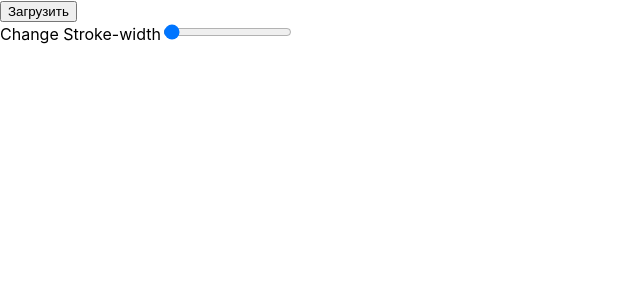
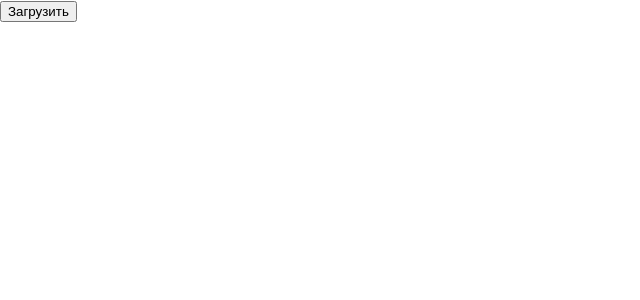
Before and after one commit to igor-danilov1994/SVG-converter, a React (Create React App) app in the folder my-app/: page / in a window 1280 px wide. Shown: the top 300 px of the page, without its empty margins (0-640 px from the left). Built offline with nearby package versions, Linux system fonts and the light colour scheme.

Commit message:
add change stroke-width to path in svg

```diff
--- a/my-app/src/App.tsx
+++ b/my-app/src/App.tsx
@@ -1,7 +1,8 @@
 import * as React from "react";
 import "./App.css";
+import {useState} from "react";
 
-function App() {
+export function App() {
     const ref = React.useRef<HTMLInputElement | null>(null);
     const fileContentsRef = React.useRef<HTMLDivElement | null>(null);
 
@@ -9,7 +10,7 @@ function App() {
 
     const [svgHTML, setSvgHTML] = React.useState("");
 
-    const [stroke, setStroke] = React.useState(0.1)
+    const [countPath, setCountPath] = useState<any[]>([])
 
     const handleClick = () => ref.current !== null && ref.current.click();
 
@@ -17,7 +18,19 @@ function App() {
     React.useEffect(() => {
         let svg = document.getElementsByTagName('svg')
         SvgCode.current = svg
-    })
+    }, [])
+
+    React.useEffect(() => {
+        if (svgHTML) {
+            const element = SvgCode.current![0]
+
+            let result = [].slice.call(element.children)
+
+            let currentPath: any = result.filter((element: any) => element.attributes['stroke-width'])
+
+            setCountPath(currentPath)
+        }
+    }, [svgHTML])
 
     const onUpload = ({target}: { target: HTMLInputElement }) => {
         const {0: file} = target.files || ({} as FileList);
@@ -44,18 +57,9 @@ function App() {
         }
     };
 
-    const changeStroke = (e: React.FormEvent<HTMLInputElement>) => {
-        const element = SvgCode.current![0]
+    const changeStroke = (e: React.FormEvent<HTMLInputElement>, index: number) => {
 
-        !element.attributes['stroke-width'] &&
-        element.setAttribute('stroke-width', '2')
-
-        !element.attributes['stroke'] &&
-        element.setAttribute('stroke', 'black')
-
-        element.attributes['stroke-width'].value = e.currentTarget.value
-
-        setStroke(Number(e.currentTarget.value))
+        countPath[index].attributes['stroke-width'].value = e.currentTarget.value
 
         setSvgHTML(SvgCode.current![0].outerHTML)
     }
@@ -81,13 +85,16 @@ function App() {
 
                 <div>{svgHTML}</div>
             </div>
-            <div>
-                <label htmlFor="">Change Stroke-width</label>
-                <input min={0} max={10} step={0.1} type="range"
-                       onChange={changeStroke} value={stroke}/>
-            </div>
+
+            {countPath.map((el: any, index: number) =>
+                <div key={index}>
+                    <label htmlFor="">Change Stroke-width</label>
+
+                    <input min={0} max={10} step={0.1} type="range"
+                           value={el.attributes['stroke-width'].value}
+                           onChange={(e) => changeStroke(e, index )} />
+                </div>
+            )}
         </>
     )
 }
-
-export default App;
--- a/my-app/src/index.tsx
+++ b/my-app/src/index.tsx
@@ -1,7 +1,7 @@
 import React from 'react';
 import ReactDOM from 'react-dom';
 import './index.css';
-import App from './App';
+import {App} from './App';
 import reportWebVitals from './reportWebVitals';
 
 ReactDOM.render(
```
